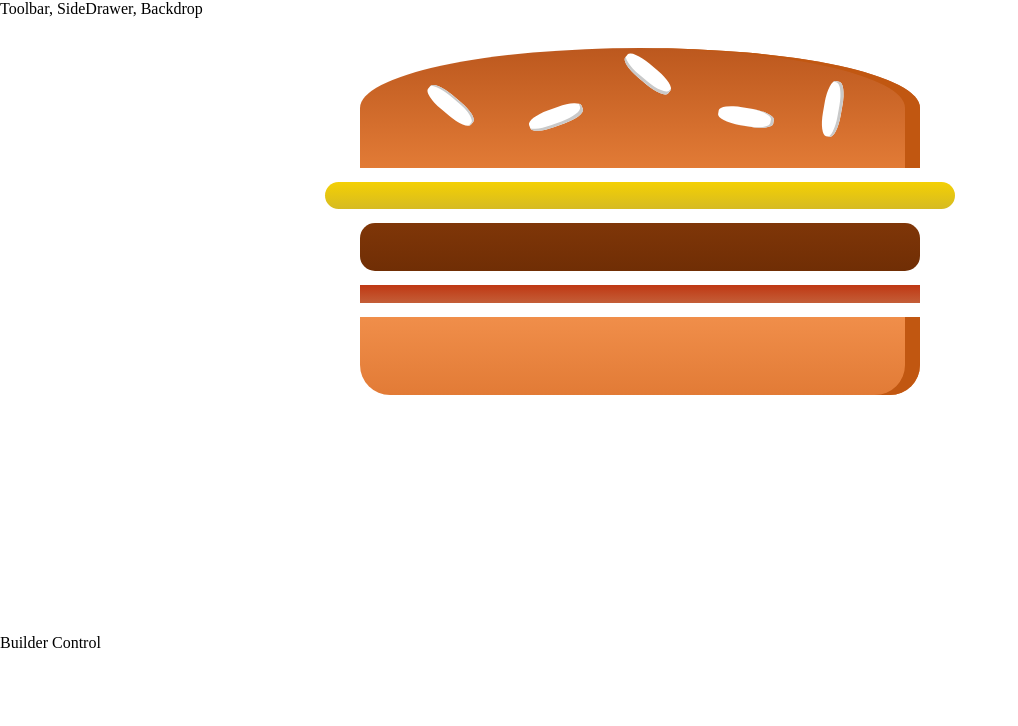
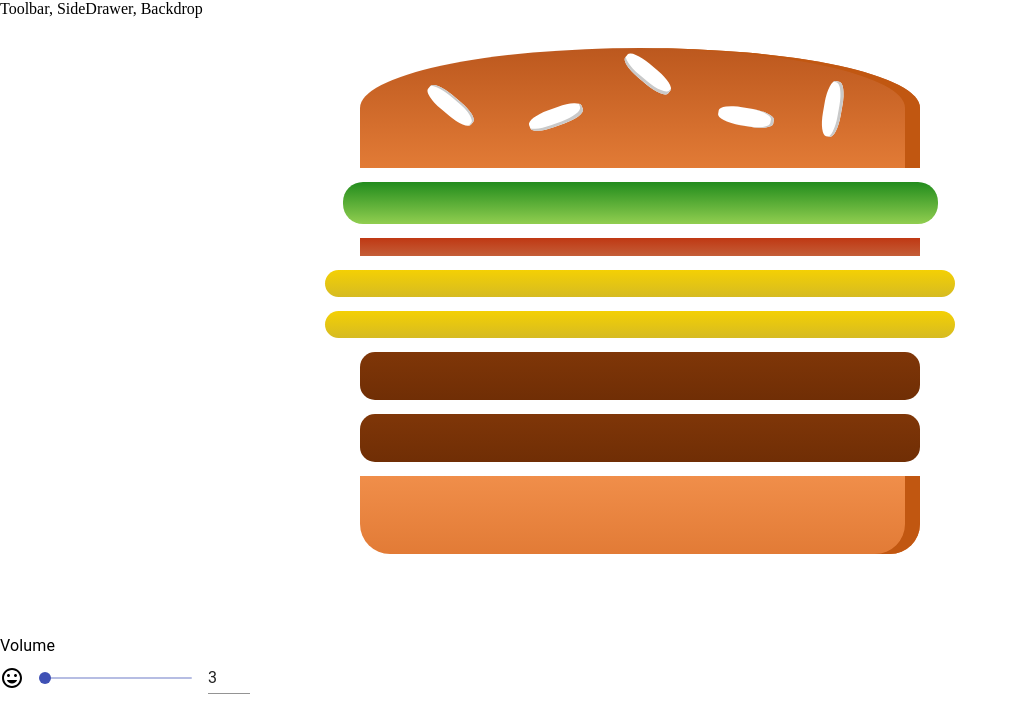
Before and after one commit to lriverd/burguer-builder-course, a React (Create React App) app: page / in a window 1280 px wide. Shown: the top 726 px of the page, without its empty margins (0-1018 px from the left). Built offline with nearby package versions, Linux system fonts and the light colour scheme.

Commit message:
feat(buildercontrol): builder control was added

```diff
--- /dev/null
+++ b/src/components/BuilderControl/BuilderControl.js
@@ -0,0 +1,79 @@
+/* eslint-disable react-hooks/rules-of-hooks */
+import React from 'react';
+
+import { makeStyles } from '@material-ui/core/styles';
+import Grid from '@material-ui/core/Grid';
+import Typography from '@material-ui/core/Typography';
+import Slider from '@material-ui/core/Slider';
+import Input from '@material-ui/core/Input';
+import MoodIcon from '@material-ui/icons/Mood';
+
+const useStyles = makeStyles({
+    root: {
+        width: 250,
+    },
+    input: {
+        width: 42,
+    },
+});
+
+const builderControl = (props) => {
+    const classes = useStyles();
+    const [value, setValue] = React.useState(3);
+
+    const handleSliderChange = (event, newValue) => {
+        setValue(newValue);
+    };
+
+    const handleInputChange = (event) => {
+        setValue(event.target.value === '' ? '' : Number(event.target.value));
+    };
+
+    const handleBlur = () => {
+        if (value < 0) {
+            setValue(0);
+        } else if (value > 3) {
+            setValue(3);
+        }
+    };
+
+    return (
+        <div className={classes.root}>
+      <Typography id="input-slider" gutterBottom>
+        Volume
+      </Typography>
+      <Grid container spacing={2} alignItems="center">
+        <Grid item>
+          <MoodIcon />
+        </Grid>
+        <Grid item xs>
+          <Slider
+            value={typeof value === 'number' ? value : 0}
+            onChange={handleSliderChange}
+            aria-labelledby="input-slider"
+          />
+        </Grid>
+        <Grid item>
+          <Input
+            className={classes.input}
+            value={value}
+            margin="dense"
+            onChange={handleInputChange}
+            onBlur={handleBlur}
+            inputProps={{
+              step: 1,
+              min: 0,
+              max: 3,
+              type: 'number',
+              'aria-labelledby': 'input-slider',
+            }}
+          />
+        </Grid>
+      </Grid>
+    </div>
+    );
+
+
+}
+
+export default builderControl;
--- a/src/components/Burger/Burger.js
+++ b/src/components/Burger/Burger.js
@@ -5,12 +5,17 @@ import BurgerIngredient from './BurgerIngredient/BurgerIngredient';
 
 const burger = (props) => {
 
-    return(
+    const transformedIngredients = Object.keys(props.ingredients)
+        .map(igKey => {
+            return [...Array(props.ingredients[igKey])].map((_, i) => {
+                return <BurgerIngredient key={igKey + i} type={igKey} />
+            });
+        });
+
+    return (
         <div className={styles.Burger}>
             <BurgerIngredient type="bread-top"></BurgerIngredient>
-            <BurgerIngredient type="cheese"></BurgerIngredient>
-            <BurgerIngredient type="meat"></BurgerIngredient>
-            <BurgerIngredient type="bacon"></BurgerIngredient>
+            {transformedIngredients}
             <BurgerIngredient type="bread-bottom"></BurgerIngredient>
         </div>
     );
--- a/src/containers/BurgerBuilder/BurgerBuilder.js
+++ b/src/containers/BurgerBuilder/BurgerBuilder.js
@@ -1,15 +1,27 @@
 import React, { Component } from 'react';
 
 import Aux from '../../hoc/Aux'
-import Burger from '../../components/Burger/Burger'
+import Burger from '../../components/Burger/Burger';
+import BurgerControl from '../../components/BuilderControl/BuilderControl';
 
 class BurgerBuilder extends Component {
+
+    state = {
+        ingredients:{
+            salad: 1,
+            bacon: 1,
+            cheese: 2,
+            meat: 2
+        }
+    }
 
     render() {
         return (
             <Aux>
-                <Burger></Burger>
-                <div>Builder Control</div>
+                <Burger
+                    ingredients = {this.state.ingredients}
+                />
+                <BurgerControl />
             </Aux>
         )
     }
```
